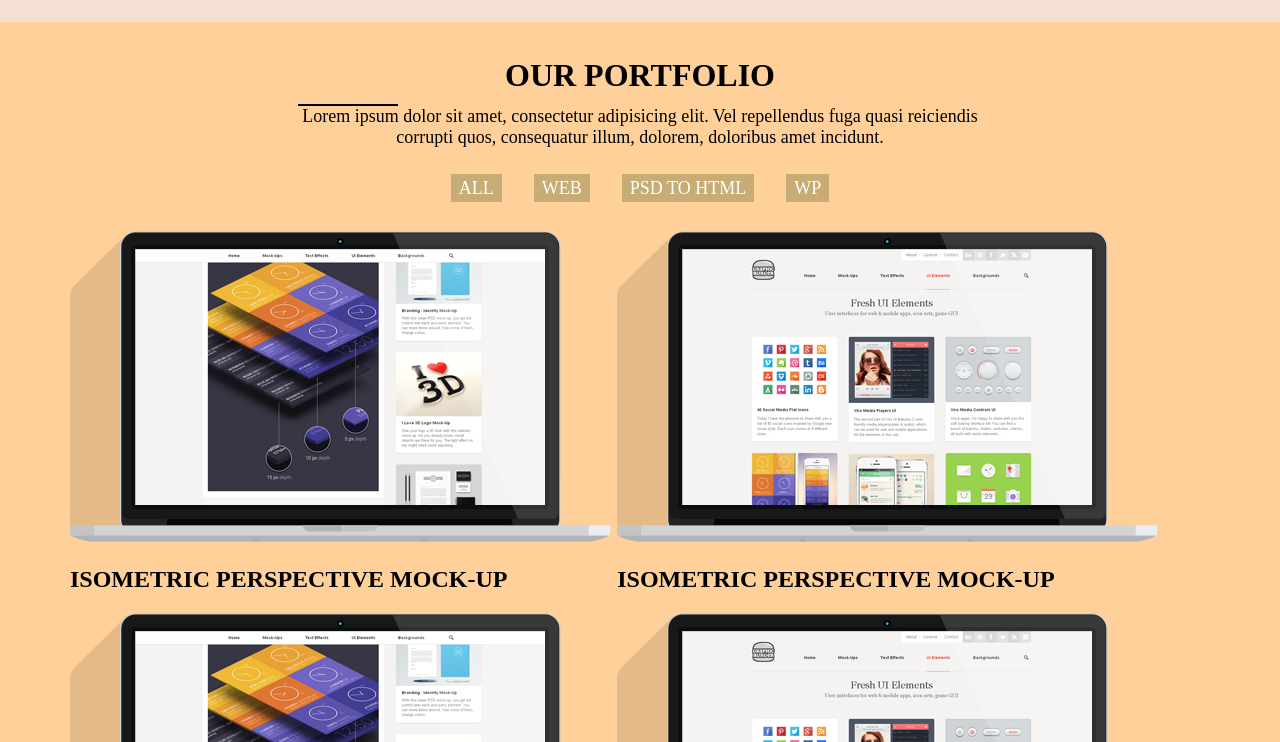
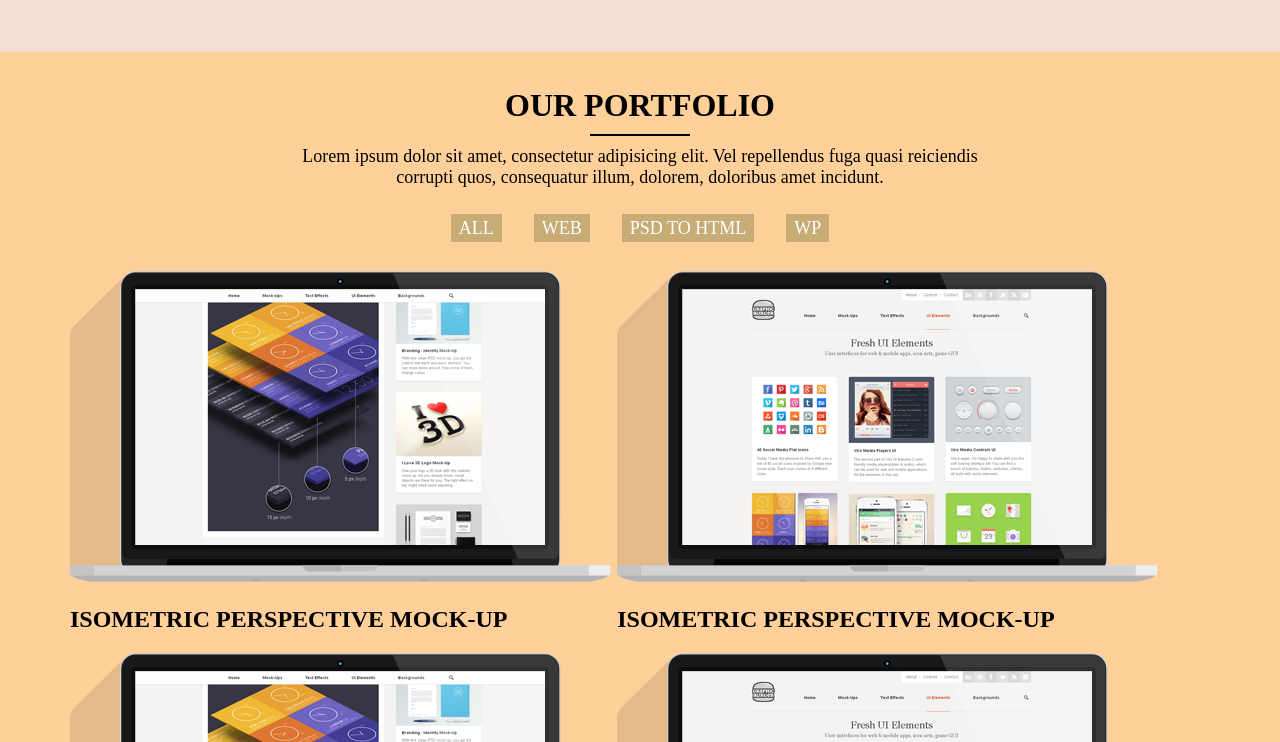
Before and after one commit to Afshana-Mim/cuda, a plain HTML site: page index.html in a window 1280 px wide. Shown: the part 2058-2800 px from the top of the page. Drawn offline with Linux system fonts and the light colour scheme; a script that the page names is missing.

Commit message:
Update style.css

```diff
--- a/css/style.css
+++ b/css/style.css
@@ -95,7 +95,7 @@
             height: 2px;
             width: 100px;
             background: #000000;
-            margin: 10 auto;
+            margin: 10px auto;
         }
 
         .tittle p {
@@ -165,7 +165,7 @@
         .portfolio {
             width: 100%;
             float: left;
-            padding: 25px opx;
+            padding: 25px 0px;
         }
 
         .btn-two {
@@ -241,7 +241,7 @@
 
         .touch p {
             color: white;
-            font-size: 16;
+            font-size: 16px;
         }
 
         .touch text-area {
```
